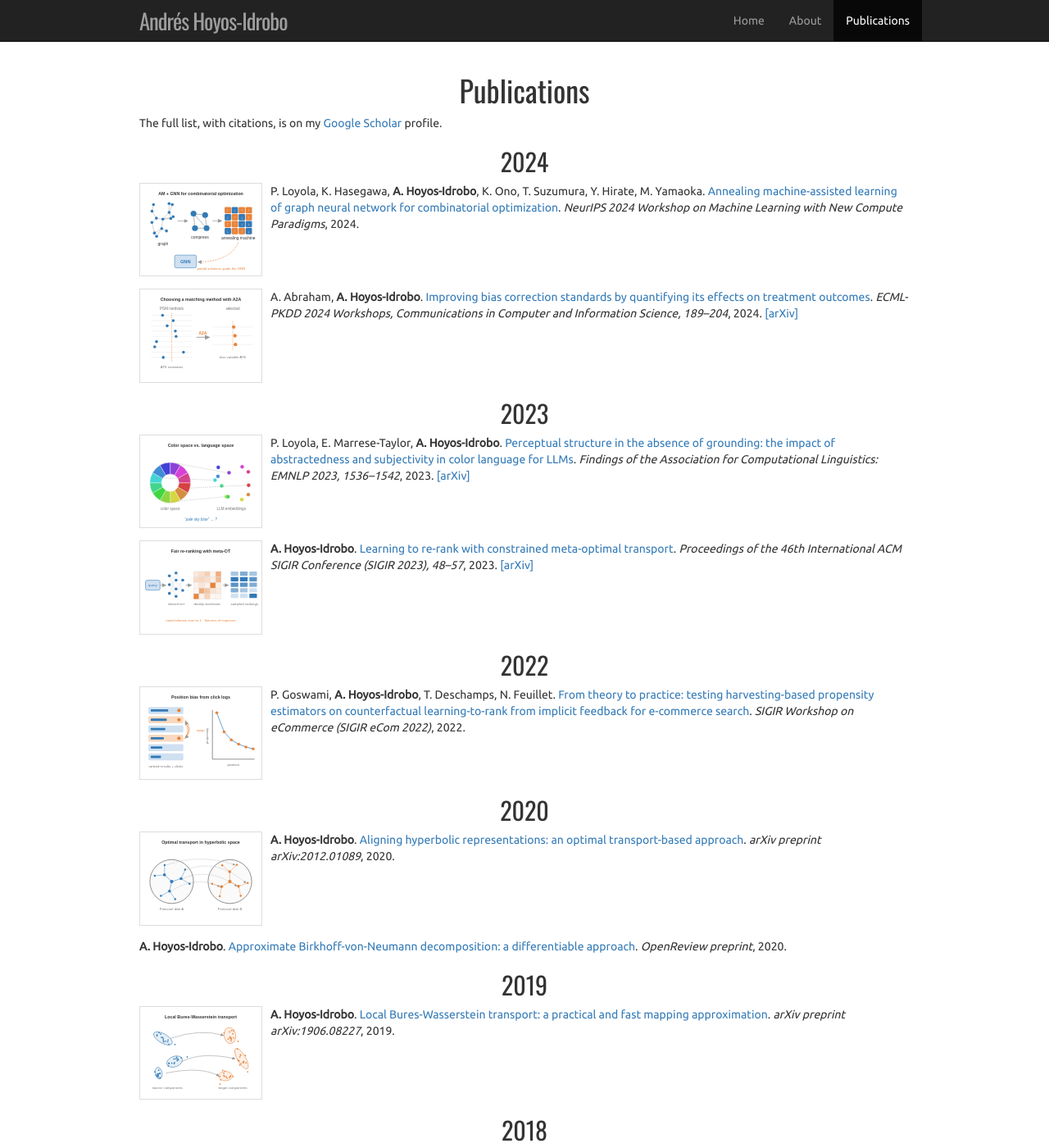
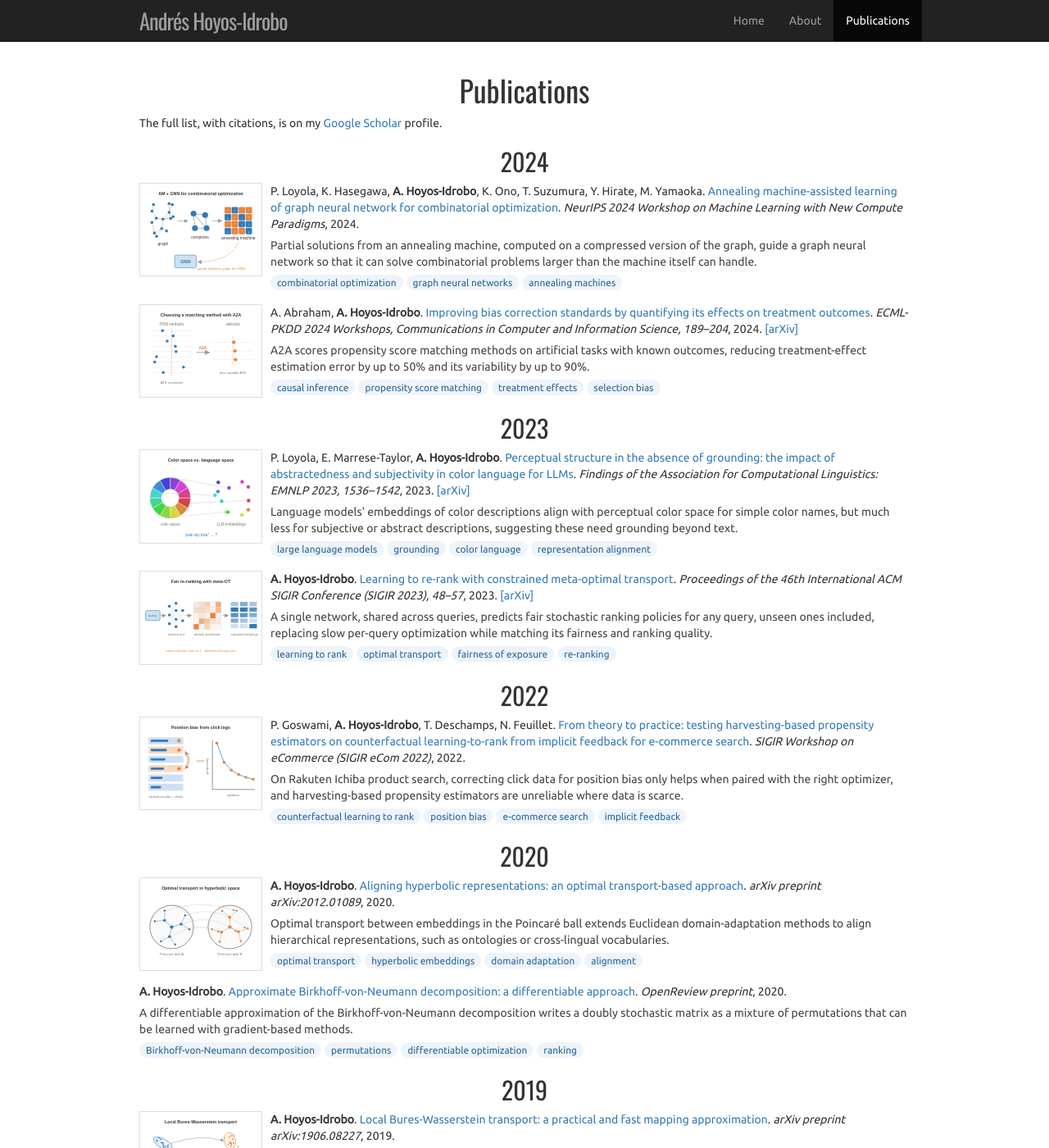
Before and after one commit to ahoyosid/ahoyosid.github.io, a Jekyll site: the page built from publications.md, in a window 1280 px wide and 1400 px high. Shown: the whole window at 82% size. Built offline with Jekyll 4.4.1, drawn with Linux system fonts in a browser that asks for light colours; some of the changed text lies outside the part shown.

Commit message:
Add one-sentence summary and keywords to each publication
- _data/publications.yml: new summary and keywords fields for all 17 papers
- Shown on /publications/ (include param details=true); the home page's
  recent list stays compact
- Keyword tags styled as small pills

Co-Authored-By: Claude Opus 5.5 <noreply@anthropic.com>

```diff
--- a/_data/publications.yml
+++ b/_data/publications.yml
@@ -1,12 +1,14 @@
 # Publications, newest first. Rendered by _includes/publication.html on the
 # home page (5 most recent) and on /publications/ (grouped by year).
 # Fields: title, authors, venue, year, url (main link), arxiv, hal, code,
-# figure + figure_alt (optional; schematic in img/papers/).
+# figure + figure_alt (optional; schematic in img/papers/), summary, keywords.
 
 - title: "Annealing machine-assisted learning of graph neural network for combinatorial optimization"
   authors: "P. Loyola, K. Hasegawa, A. Hoyos-Idrobo, K. Ono, T. Suzumura, Y. Hirate, M. Yamaoka"
   venue: "NeurIPS 2024 Workshop on Machine Learning with New Compute Paradigms"
   year: 2024
+  summary: "Partial solutions from an annealing machine, computed on a compressed version of the graph, guide a graph neural network so that it can solve combinatorial problems larger than the machine itself can handle."
+  keywords: ["combinatorial optimization", "graph neural networks", "annealing machines"]
   url: "https://arxiv.org/abs/2501.05845"
   figure: "/img/papers/annealing-gnn.svg"
   figure_alt: "Annealing machine-assisted GNN: compress the graph, solve it on an annealing machine, use partial solutions to guide a GNN solver on the original graph"
@@ -15,6 +17,8 @@
   authors: "A. Abraham, A. Hoyos-Idrobo"
   venue: "ECML-PKDD 2024 Workshops, Communications in Computer and Information Science, 189–204"
   year: 2024
+  summary: "A2A scores propensity score matching methods on artificial tasks with known outcomes, reducing treatment-effect estimation error by up to 50% and its variability by up to 90%."
+  keywords: ["causal inference", "propensity score matching", "treatment effects", "selection bias"]
   url: "https://doi.org/10.1007/978-3-032-25305-7_14"
   arxiv: "https://arxiv.org/abs/2407.14861"
   figure: "/img/papers/bias-correction-a2a.svg"
@@ -24,6 +28,8 @@
   authors: "P. Loyola, E. Marrese-Taylor, A. Hoyos-Idrobo"
   venue: "Findings of the Association for Computational Linguistics: EMNLP 2023, 1536–1542"
   year: 2023
+  summary: "Language models' embeddings of color descriptions align with perceptual color space for simple color names, but much less for subjective or abstract descriptions, suggesting these need grounding beyond text."
+  keywords: ["large language models", "grounding", "color language", "representation alignment"]
   url: "https://doi.org/10.18653/v1/2023.findings-emnlp.102"
   arxiv: "https://arxiv.org/abs/2311.13105"
   figure: "/img/papers/color-language-llm.svg"
@@ -33,6 +39,8 @@
   authors: "A. Hoyos-Idrobo"
   venue: "Proceedings of the 46th International ACM SIGIR Conference (SIGIR 2023), 48–57"
   year: 2023
+  summary: "A single network, shared across queries, predicts fair stochastic ranking policies for any query, unseen ones included, replacing slow per-query optimization while matching its fairness and ranking quality."
+  keywords: ["learning to rank", "optimal transport", "fairness of exposure", "re-ranking"]
   url: "https://doi.org/10.1145/3539618.3591714"
   arxiv: "https://arxiv.org/abs/2305.00319"
   figure: "/img/papers/meta-ot-rerank.svg"
@@ -42,6 +50,8 @@
   authors: "P. Goswami, A. Hoyos-Idrobo, T. Deschamps, N. Feuillet"
   venue: "SIGIR Workshop on eCommerce (SIGIR eCom 2022)"
   year: 2022
+  summary: "On Rakuten Ichiba product search, correcting click data for position bias only helps when paired with the right optimizer, and harvesting-based propensity estimators are unreliable where data is scarce."
+  keywords: ["counterfactual learning to rank", "position bias", "e-commerce search", "implicit feedback"]
   url: "https://sigir-ecom.github.io/ecom22Papers/paper_1119.pdf"
   figure: "/img/papers/counterfactual-ltr-harvesting.svg"
   figure_alt: "Counterfactual learning to rank: estimate position-bias propensities from harvested interventions in click logs"
@@ -50,6 +60,8 @@
   authors: "A. Hoyos-Idrobo"
   venue: "arXiv preprint arXiv:2012.01089"
   year: 2020
+  summary: "Optimal transport between embeddings in the Poincaré ball extends Euclidean domain-adaptation methods to align hierarchical representations, such as ontologies or cross-lingual vocabularies."
+  keywords: ["optimal transport", "hyperbolic embeddings", "domain adaptation", "alignment"]
   url: "https://arxiv.org/abs/2012.01089"
   figure: "/img/papers/hyperbolic-ot-alignment.svg"
   figure_alt: "Aligning two hierarchical embeddings in the Poincaré disk with optimal transport"
@@ -58,12 +70,16 @@
   authors: "A. Hoyos-Idrobo"
   venue: "OpenReview preprint"
   year: 2020
+  summary: "A differentiable approximation of the Birkhoff-von-Neumann decomposition writes a doubly stochastic matrix as a mixture of permutations that can be learned with gradient-based methods."
+  keywords: ["Birkhoff-von-Neumann decomposition", "permutations", "differentiable optimization", "ranking"]
   url: "https://openreview.net/forum?id=IpsTSvfIB6"
 
 - title: "Local Bures-Wasserstein transport: a practical and fast mapping approximation"
   authors: "A. Hoyos-Idrobo"
   venue: "arXiv preprint arXiv:1906.08227"
   year: 2019
+  summary: "Matching the Gaussian components of two densities and using the closed-form Bures-Wasserstein map between each pair gives a transport map that applies to new samples and is about 80 times faster to compute than existing estimators."
+  keywords: ["optimal transport", "Wasserstein barycenter", "Gaussian mixtures", "transport maps"]
   url: "https://arxiv.org/abs/1906.08227"
   figure: "/img/papers/local-bures-wasserstein.svg"
   figure_alt: "Approximate transport map: match Gaussian components of two densities and use the closed-form Bures-Wasserstein map between each pair"
@@ -72,6 +88,8 @@
   authors: "A. Hoyos-Idrobo, G. Varoquaux, Y. Schwartz, B. Thirion"
   venue: "NeuroImage 180, 160–172"
   year: 2018
+  summary: "Combining fast voxel clustering with an ensemble of cross-validated models gives brain decoders with more stable maps and predictions, at a fraction of the cost of spatially regularized methods."
+  keywords: ["brain decoding", "fMRI", "ensemble learning", "clustering"]
   url: "https://doi.org/10.1016/j.neuroimage.2017.10.005"
   figure: "/img/papers/frem.svg"
   figure_alt: "FReM: average many fast regularized models fitted on clustered data into one stable brain map"
@@ -80,6 +98,8 @@
   authors: "A. Hoyos-Idrobo, G. Varoquaux, J. Kahn, B. Thirion"
   venue: "IEEE Transactions on Pattern Analysis and Machine Intelligence 41(3), 669–681"
   year: 2018
+  summary: "Repeatedly merging each cluster with its nearest neighbor gives a linear-time clustering that compresses images as well as quadratic-time methods while also removing noise."
+  keywords: ["clustering", "dimension reduction", "neuroimaging", "scalability"]
   url: "https://doi.org/10.1109/TPAMI.2018.2815524"
   arxiv: "https://arxiv.org/abs/1609.04608"
   code: "https://github.com/ahoyosid/ReNA"
@@ -90,12 +110,16 @@
   authors: "M. Eickenberg, A. Frau-Pascual, A. Hoyos-Idrobo"
   venue: "arXiv preprint arXiv:1708.09762"
   year: 2017
+  summary: "Modeling the hemodynamic response as a Gaussian process inside the fMRI general linear model estimates its shape with uncertainty and stays accurate when it departs from the standard response."
+  keywords: ["fMRI", "hemodynamic response function", "Gaussian processes"]
   url: "https://arxiv.org/abs/1708.09762"
 
 - title: "Towards a faster randomized parcellation based inference"
   authors: "A. Hoyos-Idrobo, G. Varoquaux, B. Thirion"
   venue: "International Workshop on Pattern Recognition in Neuroimaging (PRNI 2017)"
   year: 2017
+  summary: "Building the random parcellations with the fast ReNA clustering makes randomized parcellation-based inference much faster while keeping its recovery performance."
+  keywords: ["neuroimaging", "statistical inference", "parcellation", "clustering"]
   url: "https://doi.org/10.1109/PRNI.2017.7981503"
   hal: "https://hal.science/hal-01552237"
 
@@ -103,6 +127,8 @@
   authors: "G. Varoquaux, P. Raamana, D. Engemann, A. Hoyos-Idrobo, Y. Schwartz, B. Thirion"
   venue: "NeuroImage 145, 166–179"
   year: 2017
+  summary: "Cross-validation of brain decoders has large error bars (about 10%), and repeated random splits should replace the unstable leave-one-out strategy."
+  keywords: ["cross-validation", "brain decoding", "model evaluation", "neuroimaging"]
   url: "https://doi.org/10.1016/j.neuroimage.2016.10.038"
   arxiv: "https://arxiv.org/abs/1606.05201"
 
@@ -110,6 +136,8 @@
   authors: "A. Hoyos-Idrobo, G. Varoquaux, B. Thirion"
   venue: "International Workshop on Pattern Recognition in Neuroimaging (PRNI 2016)"
   year: 2016
+  summary: "Randomly sampling voxels before decoding cuts computation time while keeping weight maps consistent with those learned on the full data."
+  keywords: ["brain decoding", "random projections", "random sampling", "dimension reduction"]
   url: "https://doi.org/10.1109/PRNI.2016.7552350"
   hal: "https://inria.hal.science/hal-01313814"
 
@@ -117,6 +145,8 @@
   authors: "A. Hoyos-Idrobo, Y. Schwartz, G. Varoquaux, B. Thirion"
   venue: "International Workshop on Pattern Recognition in Neuroimaging (PRNI 2015), 73–76"
   year: 2015
+  summary: "Averaging sparse models fitted on several clusterings of resampled data stabilizes the brain regions they select."
+  keywords: ["sparse models", "bagging", "clustering", "neuroimaging"]
   url: "https://doi.org/10.1109/PRNI.2015.30"
   hal: "https://hal.science/hal-01174335"
   figure: "/img/papers/bagged-clustering.svg"
@@ -126,6 +156,8 @@
   authors: "B. Thirion, A. Hoyos-Idrobo, J. Kahn, G. Varoquaux"
   venue: "ICML Workshop on Statistics, Machine Learning and Neuroscience (Stamlins 2015)"
   year: 2015
+  summary: "Compressing brain images with a linear-time clustering of neighboring voxels, rather than random projections, preserves their spatial structure and removes noise, making large-scale analyses both faster and more accurate."
+  keywords: ["clustering", "dimension reduction", "neuroimaging", "big data"]
   url: "https://arxiv.org/abs/1511.04898"
   figure: "/img/papers/fast-clustering-structured-images.svg"
   figure_alt: "Compressing structured images: fast clustering keeps the image structure and removes noise, unlike random projections"
@@ -134,6 +166,8 @@
   authors: "A. Hoyos-Idrobo, P. Weiss, A. Massire, A. Amadon, N. Boulant"
   venue: "IEEE Transactions on Medical Imaging 33(3), 739–748"
   year: 2014
+  summary: "Constrained optimization methods design parallel-transmission MRI pulses at 7 T that strictly respect patient-safety (SAR) and power limits, within seconds to a minute."
+  keywords: ["MRI", "parallel transmission", "RF pulse design", "constrained optimization"]
   url: "https://doi.org/10.1109/TMI.2013.2295465"
   arxiv: "https://arxiv.org/abs/1309.1567"
   figure: "/img/papers/mls-pulse-design.svg"
--- a/_includes/publication.html
+++ b/_includes/publication.html
@@ -13,6 +13,10 @@
     {% if include.pub.arxiv %}<a href="{{ include.pub.arxiv }}" target="_blank">[arXiv]</a>{% endif %}
     {% if include.pub.hal %}<a href="{{ include.pub.hal }}" target="_blank">[HAL]</a>{% endif %}
     {% if include.pub.code %}<a href="{{ include.pub.code }}" target="_blank">[code]</a>{% endif %}
+    {% if include.details %}
+    {% if include.pub.summary %}<p class="pub-summary">{{ include.pub.summary }}</p>{% endif %}
+    {% if include.pub.keywords %}<p class="pub-keywords">{% for kw in include.pub.keywords %}<span class="pub-keyword">{{ kw }}</span>{% endfor %}</p>{% endif %}
+    {% endif %}
     {% if include.pub.figure %}
     </div>
     {% endif %}
--- a/css/custom.css
+++ b/css/custom.css
@@ -152,3 +152,22 @@ a.post_title {
         width: 96px;
     }
 }
+
+.pub-summary {
+    margin: 6px 0 4px;
+    color: #444;
+}
+
+.pub-keywords {
+    margin: 0;
+}
+
+.pub-keyword {
+    display: inline-block;
+    margin: 2px 4px 2px 0;
+    padding: 1px 8px;
+    font-size: 0.85em;
+    color: #2a6496;
+    background: #eef4fa;
+    border-radius: 10px;
+}
--- a/publications.md
+++ b/publications.md
@@ -11,7 +11,7 @@ The full list, with citations, is on my
 {% for group in by_year %}
 <h2>{{ group.name }}</h2>
 <ul class="publications">
-{% for pub in group.items %}{% include publication.html pub=pub %}
+{% for pub in group.items %}{% include publication.html pub=pub details=true %}
 {% endfor %}
 </ul>
 {% endfor %}
```
